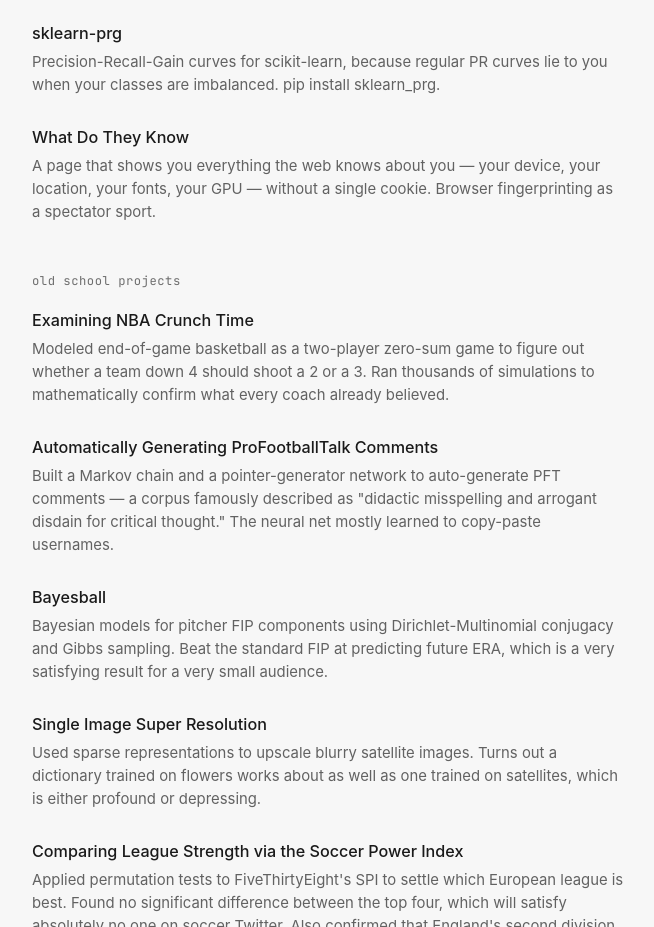
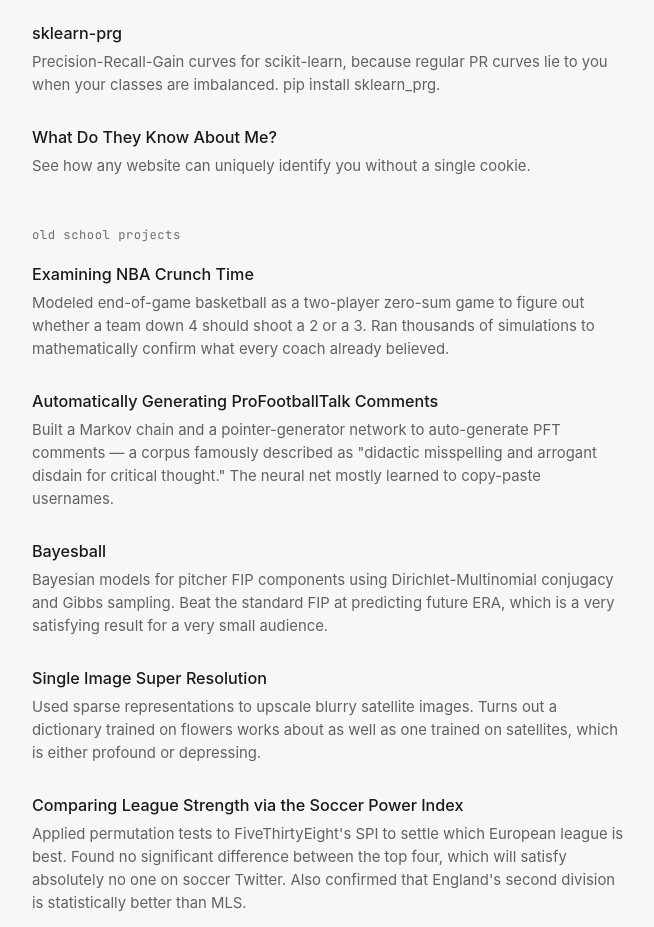
Before and after one commit to aburkard/aburkard.github.io, an Astro site: page /projects in a window 1280 px wide. Shown: the part 820-1747 px from the top of the page, without its empty margins (312-966 px from the left). Built offline with nearby package versions, Linux system fonts and the light colour scheme; Astro itself is replaced by a stand-in of ours.

Commit message:
update whatdotheyknow project name and description

```diff
--- a/src/pages/projects.astro
+++ b/src/pages/projects.astro
@@ -27,8 +27,8 @@
       <span class="item-description">Precision-Recall-Gain curves for scikit-learn, because regular PR curves lie to you when your classes are imbalanced. pip install sklearn_prg.</span>
     </div>
     <div class="item">
-      <span class="item-title"><a href="https://andrewburkard.com/whatdotheyknow/">What Do They Know</a></span>
-      <span class="item-description">A page that shows you everything the web knows about you — your device, your location, your fonts, your GPU — without a single cookie. Browser fingerprinting as a spectator sport.</span>
+      <span class="item-title"><a href="https://andrewburkard.com/whatdotheyknow/">What Do They Know About Me?</a></span>
+      <span class="item-description">See how any website can uniquely identify you without a single cookie.</span>
     </div>
   </div>
 
```
